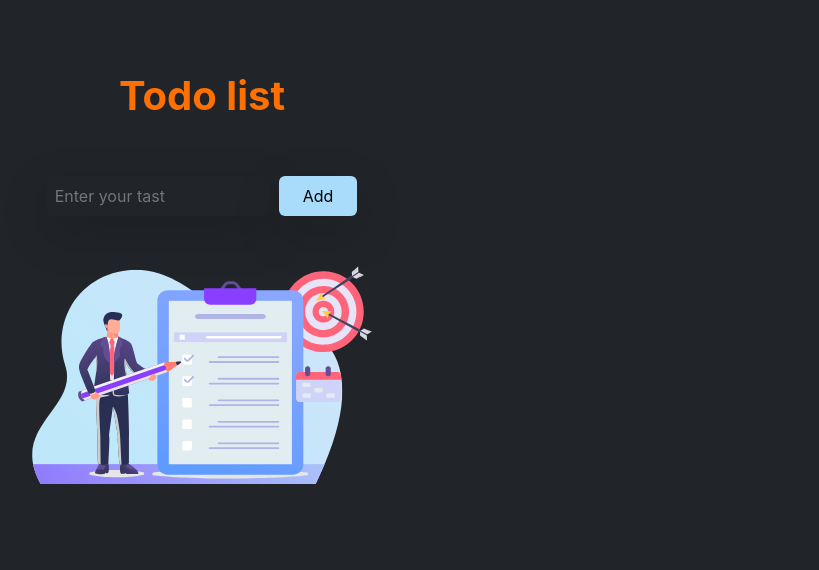
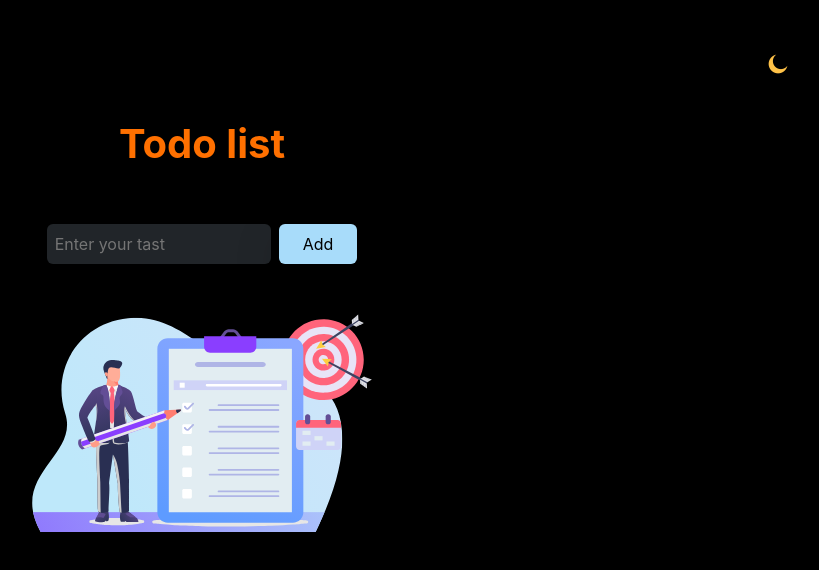
Before and after one commit to Azizsoorti/todo-list, a React (Create React App) app: page / in a window 1280 px wide. Shown: the top 570 px of the page, without its empty margins (438-1257 px from the left). Built offline with nearby package versions, Linux system fonts and the light colour scheme.

Commit message:
mood set

```diff
--- a/src/components/TODoList.jsx
+++ b/src/components/TODoList.jsx
@@ -4,15 +4,33 @@ const ToDoList = () => {
 
   const [input, setInput] = useState();
   const [items, setItems] = useState([]);
-
+  const [mood, setMood] = useState({ backgroundColor: "black", minHeight: "100vh", overflow: "hidden" });
   const print = () => {
     let newItem = [...items, input];
     setItems(newItem)
     setInput("")
   }
+
+  function moodChange() {
+    if (mood.backgroundColor == "black") {
+      setMood({ backgroundColor: "white", minHeight: "100vh", overflow: "hidden" })
+    } else {
+      setMood({ backgroundColor: "black", minHeight: "100vh", overflow: "hidden" })
+    }
+
+  }
+
   return (
-    <div className="container-fluid p-5  bg-dark" style={{ minHeight: "100vh",  overflow: "hidden" }}>
-      <div className="container text-center" >
+    <div className="container-fluid p-5" style={mood}>
+      <div className="mood">
+        {
+          mood.backgroundColor == "black" ?
+            <img className='float-end ' src="./images/moon.png" alt="" style={{ width: "2rem" }} onClick={moodChange} />
+            : <img className='float-end ' src="./images/sun.png" alt="" style={{ width: "2rem" }} onClick={moodChange} />
+        }
+      </div>
+
+      <div className="container pt-5 text-center" >
         <h2 className='fw-bold fs-1 pt-4' style={{
           color: "#ff7000"
         }}>Todo list</h2>
@@ -35,7 +53,7 @@ const ToDoList = () => {
         </div>
           :
           <div>
-            <img className='mb-5 pb-4' src="./images/TODo list.svg" alt="" style={{ width: "22rem" }} />
+            <img src="./images/TODo list.svg" alt="" style={{ width: "22rem" }} />
           </div>}
 
 
```
Also changed, not shown: public/images/moon.png (added).
